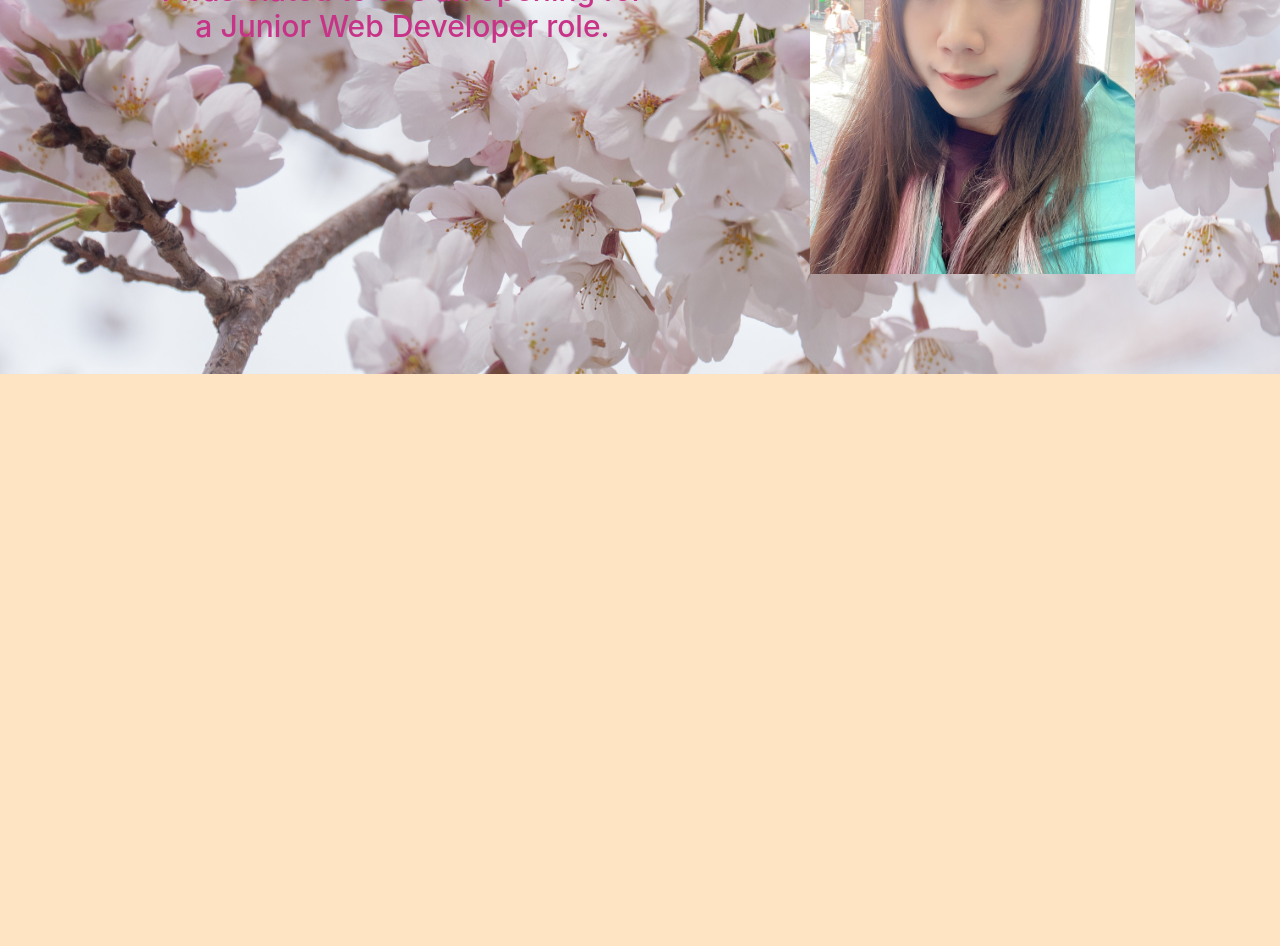
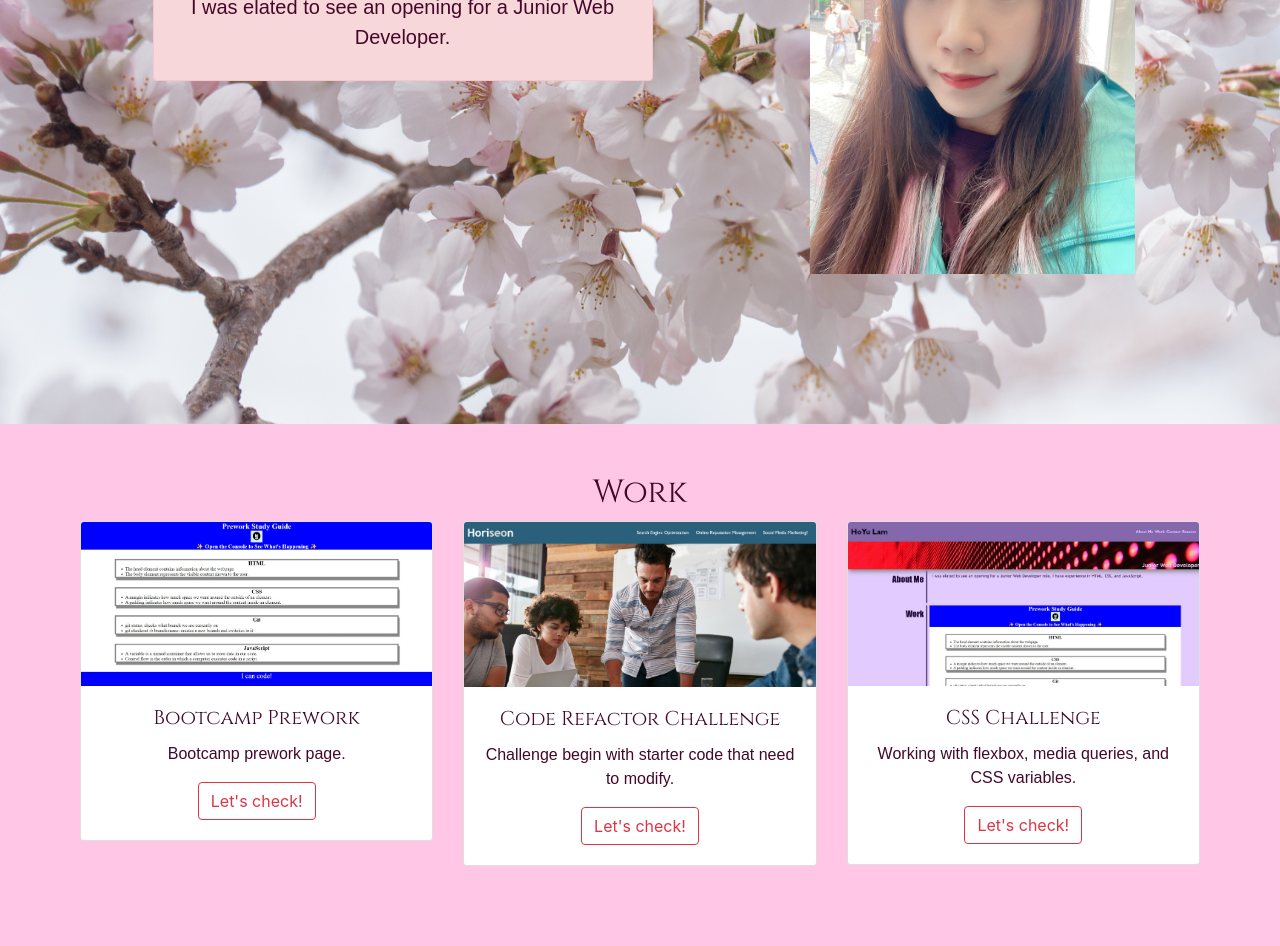
Before and after one commit to HeraLam/bootstrap-portfolio, a plain HTML site: page index.html in a window 1280 px wide. Shown: the part 309-1255 px from the top of the page. Before the commit the page ends 800 px from the top, so only its background shows below. Drawn offline with nearby package versions, Linux system fonts and the light colour scheme; a web font is replaced by a local one.

Commit message:
add card

```diff
--- a/css/index.css
+++ b/css/index.css
@@ -1,10 +1,20 @@
 body {
-    background-color: bisque;
+    width: 100%;
+    height: 100%;
+    background-color: #FFC6E6;
 }
 
+h1, h2, h3 , h4, h5, h6 {
+    font-family: 'Cinzel', sans-serif;
+    color: #44082A
+  }
 
+  p {
+    font-family: 'Signika Negative', sans-serif;
+    color: #44082A
+  }
 
-/* Navigation bar styles ============= */
+/* Navigation bar styles */
 #mainNav {
     border-color: rgba(34, 34, 34, 0.05);
     background-color:#CD72A5;
@@ -26,7 +36,7 @@ body {
   }
 
   #mainNav .navbar-brand:hover, #mainNav .navbar-brand:focus {
-    color: #fcbd20;
+    color: #58d4e1;
   }
 
   #mainNav .navbar-toggler {
@@ -37,13 +47,13 @@ body {
 
   #mainNav .navbar-nav > li > a {
     font-size: 14px;
-    font-family: 'Lato', 'Helvetica', 'Arial', 'sans-serif';
+    font-family:'Gill Sans', 'Gill Sans MT', Calibri, 'Trebuchet MS', sans-serif;
     letter-spacing: 2px;
     text-transform: uppercase;
   }
 
   #mainNav .navbar-nav > li > a.active {
-    color: #fdcc52 !important;
+    color: #FF8E8E !important;
     background-color: transparent;
   }
 
@@ -53,21 +63,22 @@ body {
 
   #mainNav .navbar-nav > li > a,
   #mainNav .navbar-nav > li > a:focus {
-    color: #222222;
+    color: #44082A;
   }
 
   #mainNav .navbar-nav > li > a:hover,
   #mainNav .navbar-nav > li > a:focus:hover {
-    color: #fdcc52;
+    color: #FF8E8E;
   }
 
-  /* Hero section ============= */
+
+  /* Hero section */
 
 header.masthead {
     position: relative;
     width: 100%;
     padding-top: 150px;
-    padding-bottom: 100px;
+    padding-bottom: 150px;
     color: #c73387;
     background: url("../images/sakura.png");
     background-repeat: no-repeat;
@@ -82,6 +93,7 @@ header.masthead {
 
   header.masthead .header-content h1 {
     font-size: 30px;
+    font-family: 'Rubik', serif;
   }
 
   header.masthead .device-container {
@@ -90,29 +102,16 @@ header.masthead {
     margin-left: auto;
   }
 
-  header.masthead .device-container .screen img {
-    border-radius: 3px;
+  /* Cards */
+.content {
+    padding: 50px;
   }
-
-
-  section.download {
-    position: relative;
-    padding: 150px 0;
+  .sectionHeading {
+    text-align: center;
   }
-
-  section.download h2 {
-    font-size: 50px;
-    margin-top: 0;
+  .showsNear  {
+    padding: 0px 30px 30px 30px;
   }
-
-  section.download .badges .badge-link {
-    margin-bottom: 25px;
+  .cardContainer {
+    text-align: center;
   }
-
-  section.download .badges .badge-link:last-child {
-    margin-bottom: 0;
-  }
-
-  section.download .badges .badge-link img {
-    height: 60px;
-  }
--- a/index.html
+++ b/index.html
@@ -10,6 +10,9 @@
     <link rel="stylesheet" href="https://cdn.jsdelivr.net/npm/bootstrap@4.6.2/dist/css/bootstrap.min.css"
         integrity="sha384-xOolHFLEh07PJGoPkLv1IbcEPTNtaed2xpHsD9ESMhqIYd0nLMwNLD69Npy4HI+N" crossorigin="anonymous">
     <link rel="stylesheet" href="https://fonts.googleapis.com/css?family=Tangerine">
+    <link rel="stylesheet" href="https://fonts.googleapis.com/css?family=Rubik">
+    <link rel="stylesheet" href="https://fonts.googleapis.com/css?family=Cinzel">
+    <link rel="stylesheet" href="https://fonts.googleapis.com/css?family=Signika Negative">
     <link rel="stylesheet" href="css/index.css">
 
     <title>HoYu Lam // Web Developer</title>
@@ -47,16 +50,18 @@
                 </div>
             </div>
         </nav>
+        <!-- End navbar -->
 
         <!-- Hero Section -->
-
         <header class="masthead">
             <div class="container h-100">
                 <div class="row h-100">
                     <div class="col-lg-7 my-auto">
                         <div class="header-content mx-auto">
-                            <h1 class="mb-5">I was elated to see an opening for a Junior Web Developer role.</h1>
-
+                            <div class="alert alert-danger" role="alert">
+                                <h1 class="display-4">HoYu Lam</h1>
+                                <p class="lead">I was elated to see an opening for a Junior Web Developer.</p>
+                            </div>
                         </div>
                     </div>
                     <div class="col-lg-5 my-auto">
@@ -67,8 +72,59 @@
                 </div>
             </div>
         </header>
+        <!-- End Hero Section -->
 
         <!-- Cards -->
+        <div class="container-fluid content">
+            <h2 class="sectionHeading">Work</h2>
+            <div class="row showsNear">
+
+                <!-- Card 1 -->
+                <div class="cardContainer col-lg-4 col-md-4 col-sm-12">
+                    <div class="card">
+                        <img src="images/work1.jpg" class="card-img-top" alt="...">
+                        <div class="card-body">
+                            <h5 class="card-title">Bootcamp Prework</h5>
+                            <p class="card-text">Bootcamp prework page.</p>
+                            <a href="https://heralam.github.io/prework-study-guide/"
+                                class="btn btn-outline-danger">Let's
+                                check!</a>
+                        </div>
+                    </div>
+                </div>
+                <!-- End card 1 -->
+
+                <!-- Card 2 -->
+                <div class="cardContainer col-lg-4 col-md-4 col-sm-12">
+                    <div class="card">
+                        <img src="images/work2.jpg" class="card-img-top" alt="...">
+                        <div class="card-body">
+                            <h5 class="card-title">Code Refactor Challenge</h5>
+                            <p class="card-text">Challenge begin with starter code that need to modify.</p>
+                            <a href="https://heralam.github.io/challenge-1/" class="btn btn-outline-danger">Let's
+                                check!</a>
+                        </div>
+                    </div>
+                </div>
+                <!-- End card 2 -->
+
+                <!-- Card 3 -->
+                <div class="cardContainer col-lg-4 col-md-4 col-sm-12">
+                    <div class="card">
+                        <img src="images/work3.jpg" class="card-img-top" alt="...">
+                        <div class="card-body">
+                            <h5 class="card-title">CSS Challenge</h5>
+                            <p class="card-text">Working with flexbox, media queries, and CSS variables.</p>
+                            <a href="https://heralam.github.io/portfolio/" class="btn btn-outline-danger">Let's
+                                check!</a>
+                        </div>
+                    </div>
+                </div>
+                <!-- End card 3 -->
+            </div>
+        </div>
+        <!-- End cards -->
+
 
 
     </body>
```
Also changed, not shown: images/work1.jpg (added), images/work2.jpg (added), images/work3.jpg (added).
